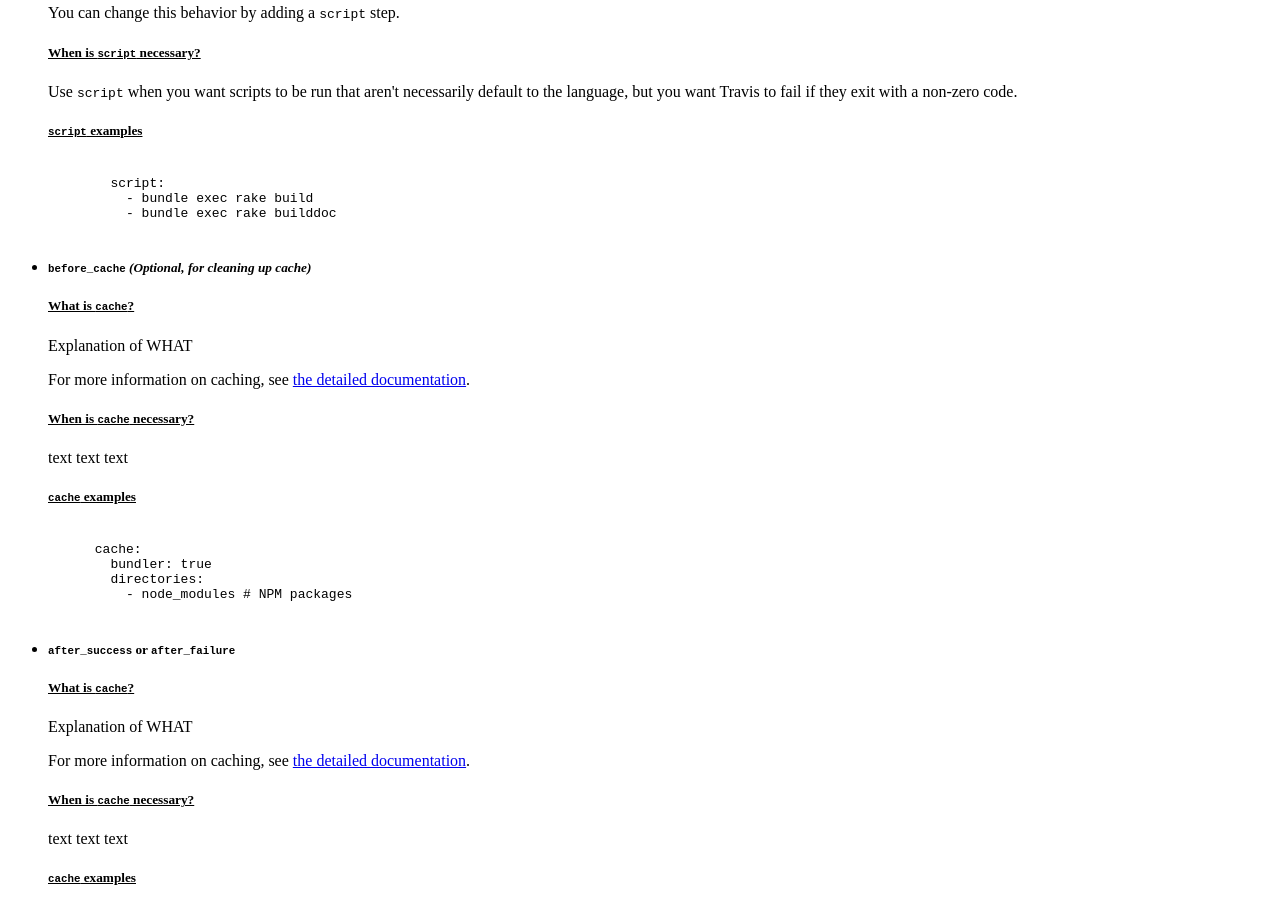
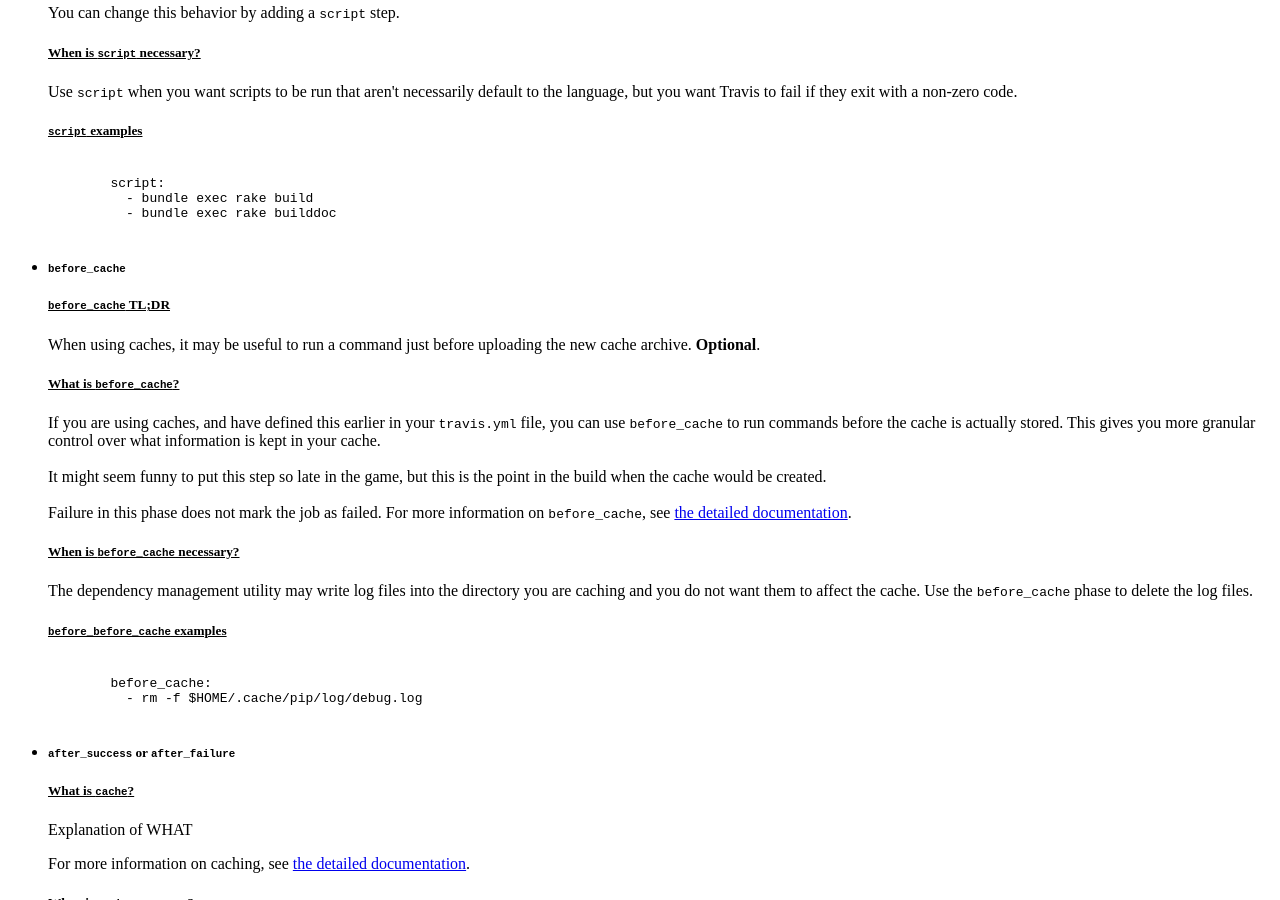
Before and after one commit to brianamarie/test-jekyll, a Jekyll site: the page built from index.html, in a window 1280 px wide and 900 px high, scrolled down 4537 px. Built offline with Jekyll 4.4.1, drawn with Linux system fonts in a browser that asks for light colours; nearby versions of some CDN libraries; a script that is not in the unit is left out.

Commit message:
more info on before_cache

```diff
--- a/_includes/before_cache.html
+++ b/_includes/before_cache.html
@@ -1,18 +1,21 @@
 <li>
   <div class="collapsible-header"><i class="mdi-toggle-star-outline"></i>
-    <h5><code>before_cache</code> <em>(Optional, for cleaning up cache)</em></h5>
+    <h5><code>before_cache</code></h5>
   </div>
   <div class="collapsible-body">
-    <h5 style="text-decoration: underline">What is <code>cache</code>?</h5>
-      <p>Explanation of WHAT</p>
-      <p>For more information on caching, see <a href="https://docs.travis-ci.com/user/caching">the detailed documentation</a>.
-    <h5 style="text-decoration: underline">When is <code>cache</code> necessary?</h5>
-      <p>text text text</p>
-    <h5 style="text-decoration: underline"><code>cache</code> examples</h5>
+    <h5 style="text-decoration: underline"><code>before_cache</code> TL;DR</h5>
+      <p>When using caches, it may be useful to run a command just before uploading the new cache archive. <strong>Optional</strong>.</p>
+    <h5 style="text-decoration: underline">What is <code>before_cache</code>?</h5>
+      <p>If you are using caches, and have defined this earlier in  your <code>travis.yml</code> file, you can use <code>before_cache</code> to run commands before the cache is actually stored. This gives you more granular control over what information is kept in your cache.
+      <br><br>
+      It might seem funny to put this step so late in the game, but this is the point in the build when the cache would be created.
+      <br><br>
+      Failure in this phase does not mark the job as failed. For more information on <code>before_cache</code>, see <a href="https://docs.travis-ci.com/user/caching#before_cache-phase">the detailed documentation</a>.
+    <h5 style="text-decoration: underline">When is <code>before_cache</code> necessary?</h5>
+      <p>The dependency management utility may write log files into the directory you are caching and you do not want them to affect the cache. Use the <code>before_cache</code> phase to delete the log files.</p>
+    <h5 style="text-decoration: underline"><code>before_before_cache</code> examples</h5>
       <pre><code>
-      cache:
-        bundler: true
-        directories:
-          - node_modules # NPM packages
+        before_cache:
+          - rm -f $HOME/.cache/pip/log/debug.log
       </pre></code>
 </li>
```
